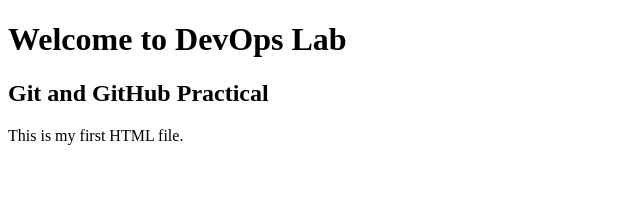
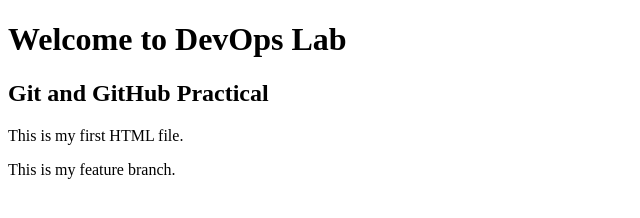
Before and after one commit to surekha-reddy23/DevOps-Lab, a plain HTML site: page index.html in a window 1280 px wide. Shown: the whole page, without its empty margins (0-640 px from the left). Drawn offline with Linux system fonts and the light colour scheme.

Commit message:
Feature update

```diff
--- a/index.html
+++ b/index.html
@@ -7,5 +7,6 @@
     <h1>Welcome to DevOps Lab</h1>
     <h2>Git and GitHub Practical</h2>
     <p>This is my first HTML file.</p>
+    <p>This is my feature branch.</p>
 </body>
 </html>
```
